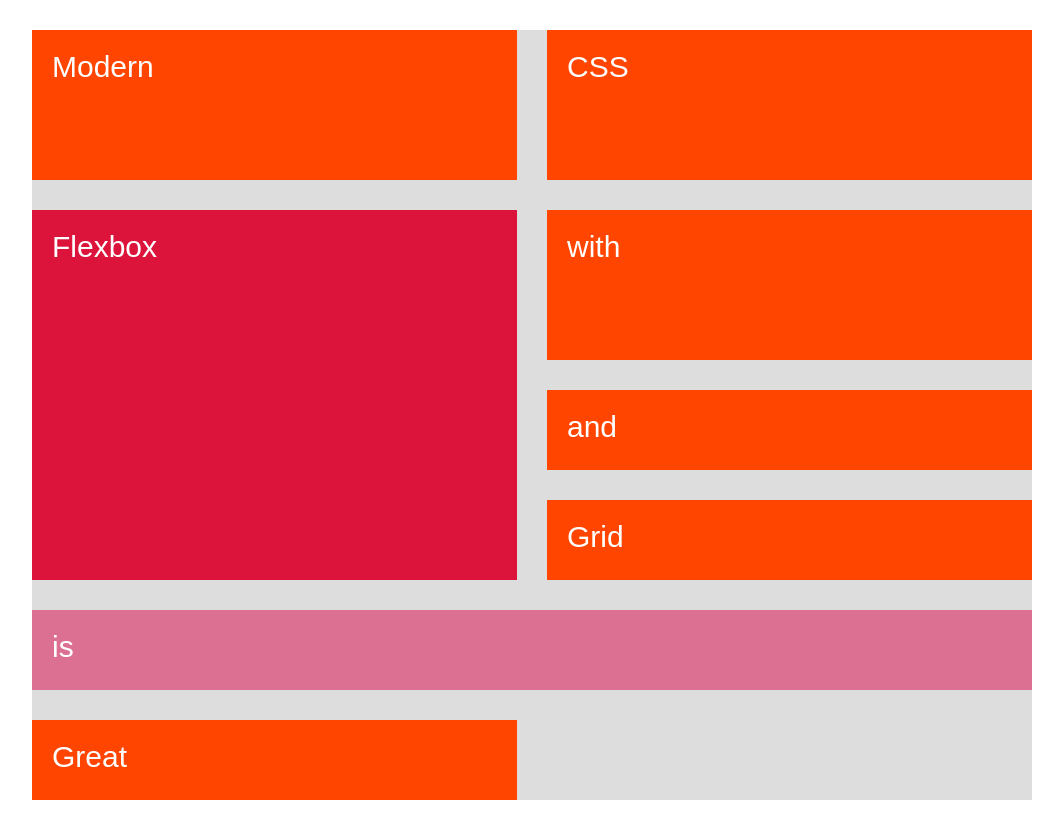
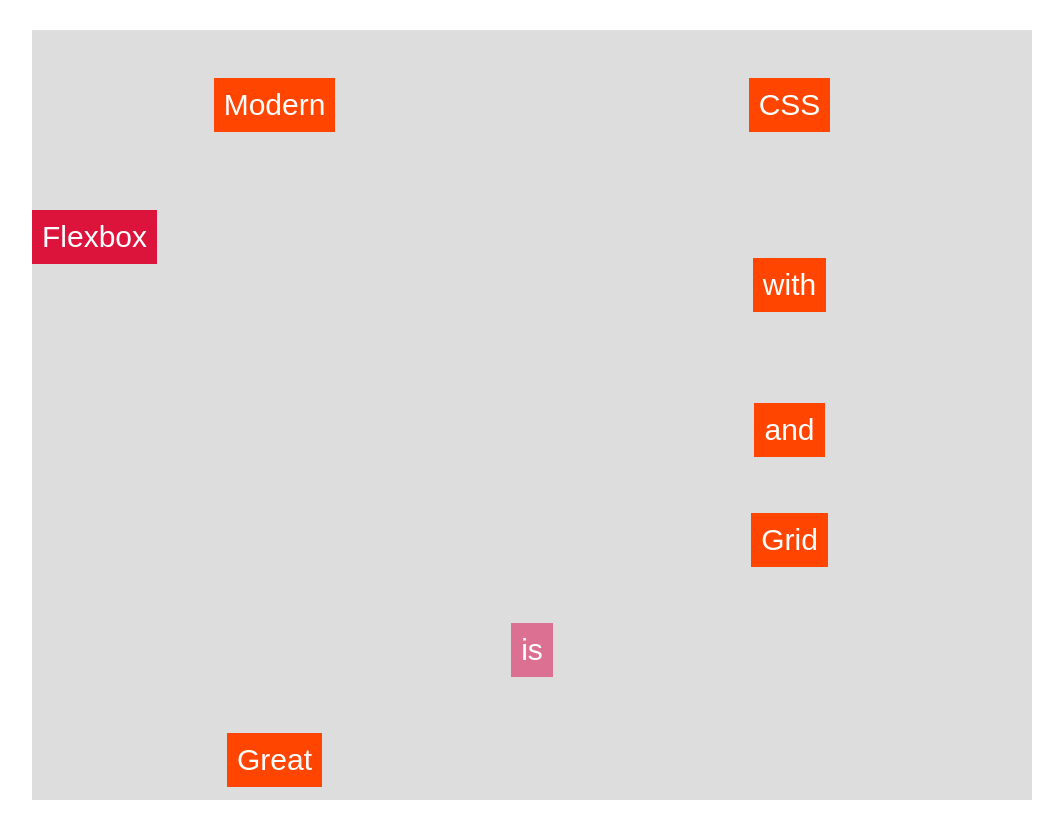
Before and after one commit to dhruvArora8053/CSS-Notes, a website: page Nexter/grid.html in a window 1280 px wide. Shown: the whole page, without its empty margins (108-1171 px from the left). Drawn offline with Linux system fonts and the light colour scheme.

Commit message:
aligned grid items

```diff
--- a/Nexter/grid.html
+++ b/Nexter/grid.html
@@ -23,10 +23,14 @@
         /* default- row, now you can see the reamaining items are now added as columns */
 
         grid-auto-columns: 0.5fr;
+
+        align-items: center;
+        /* default- stretch, center, end, start */
+        justify-items: center;
       }
 
       .item {
-        padding: 20px;
+        padding: 10px;
         color: white;
         font-family: sans-serif;
         font-size: 30px;
@@ -36,6 +40,8 @@
       .item--4 {
         background-color: crimson;
         grid-row: 2 / span 3;
+        align-self: start;
+        justify-self: start;
       }
 
       .item--7 {
```
